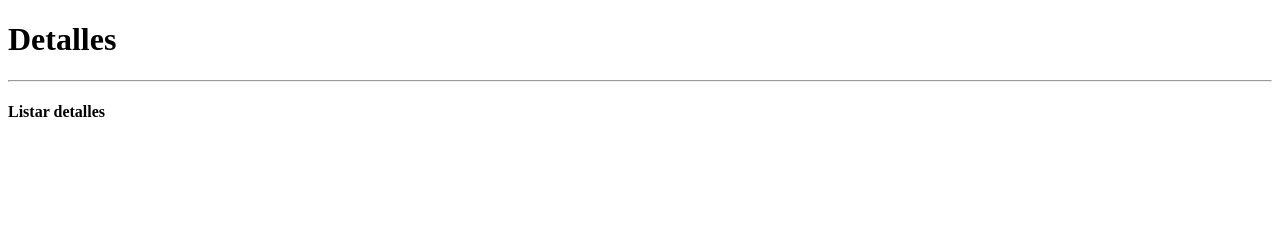
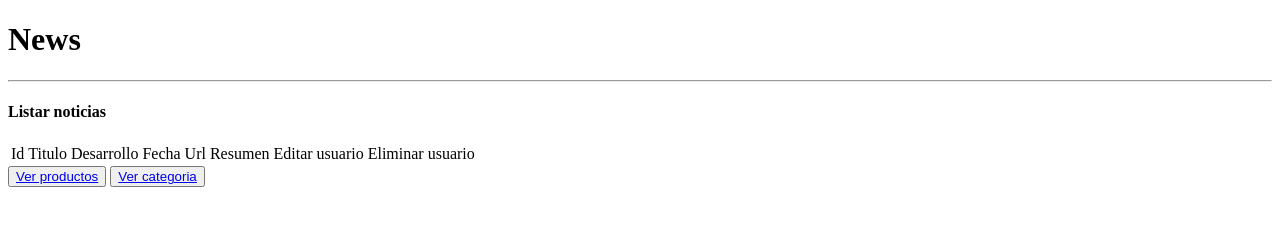
Before and after one commit to Vicmox/FrontHabilitacion, a plain HTML site: page index.html in a window 1280 px wide. Drawn offline with Linux system fonts and the light colour scheme; no server answers.

Commit message:
Update index.html

```diff
--- a/index.html
+++ b/index.html
@@ -4,26 +4,29 @@
 	<title>Habilitacion</title>
 </head>
 <body>
-<h1>Detalles</h1>
+<h1>News</h1>
 <hr>
-<h4>Listar detalles</h4>
-<div id="dataNews"></div>
-<script type="text/javascript">
+<h4>Listar noticias</h4>
 
-    fetch('http://localhost:8080/news')
-    .then(response => response.json())
-    .then(data => mostrarUsuarios(data))
-    .catch(error => console.log(error))
+<div class="col-12 mt-3" id="verNews">
+      <table class="table table-striped" id="lista">
+        <thead>
+        <tr>
+          <td>Id</td>
+          <td>Titulo</td>
+          <td>Desarrollo</td>
+          <td>Fecha</td>
+          <td>Url</td>
+          <td>Resumen</td>
+          <td>Editar usuario</td>
+          <td>Eliminar usuario</td>        </tr>
+        </thead>
+        <tbody id="dataNews"></tbody>
+      </table>
+    </div>
+    <button> <a href="productos.html">Ver productos</a></button>
+    <button> <a href="productos.html">Ver categoria </a> </button>
 
-    const mostrarUsuarios=(data)=>{
-        console.log(data)
-        let body=''
-        for(let i=0;i<data.length;i++){
-         body+=`<tr>  <td>${data[i].id}</td><td>${data[i].titulo}</td><td>${data[i].desarrollo}</td> <td>${data[i].fecha}</td><td>${data[i].url}</td><td>${data[i].resumen}</td></tr>`
-
-        }
-        document.getElementById('dataNews').innerHTML=body
-    }
-</script>
+<script src="js/script.js"></script>
 </body>
 </html>
```
